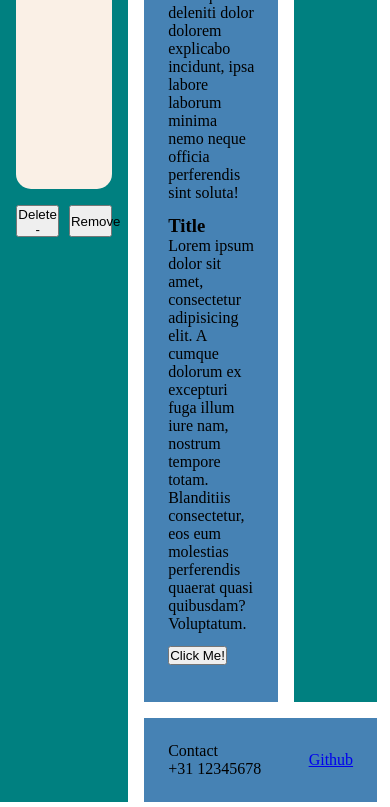
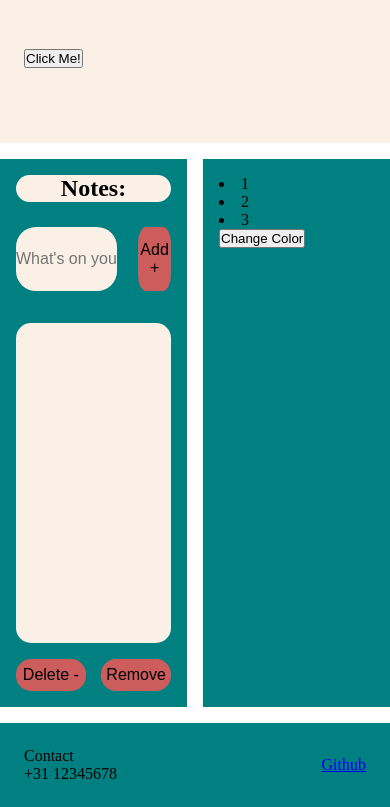
Before and after one commit to MischaSasse/schoolTechSupport, a website: page damien/index.html in a window 390 px wide. Shown: the part 410-1217 px from the top of the page. Drawn offline with Linux system fonts and the light colour scheme.

Commit message:
Fixed JS function and added more CSS styling

```diff
--- a/damien/damien.css
+++ b/damien/damien.css
@@ -17,7 +17,7 @@ body{
 
 header{
     grid-area: header;
-    background-color: steelblue;
+    background-color: teal;
     display: flex;
     justify-content: space-between;
     align-items: center;
@@ -50,13 +50,12 @@ header{
     text-align: center;
     background-color: linen;
     border-radius: 15px;
-    margin-bottom: 10px;
+    margin-bottom: 25px;
 }
 #input1 {
     height: 4rem;
     width: 65%;
     font-size: 1rem;
-    margin: 10px 5px 0px 0px;
     border-radius: 20px;
     border: none;
 }
@@ -67,13 +66,17 @@ header{
     align-items: center;
 }
 
+#input1 {
+    background-color: linen;
+}
+
 #addButton {
     width: calc(30% - 0.85rem);
     height: 4rem;
     border-radius: 25%;
     border: none;
     font-size: 1rem;
-    background-color: steelblue;
+    background-color: indianred;
 }
 
 .buttons {
@@ -81,24 +84,27 @@ header{
     display: flex;
     justify-content: space-between;
 }
-#deleteButton {
+
+
+#deleteButton, #removeButton {
     width: 45%;
     height: 2rem;
+    border-radius: 15px;
+    border: none;
+    font-size: 1rem;
+    background-color: indianred;
 }
-#removeButton {
-    width: 45%;
-    height: 2rem;
 
-}
 .notes1 {
     margin-top: 2rem;
     height: 20rem;
     background-color: linen;
     border-radius: 15px;
+    overflow: scroll;
 }
 main {
     grid-area: main;
-    background-color: steelblue;
+    background-color: linen;
     padding: 1.5rem;
 }
 
@@ -118,6 +124,25 @@ footer {
     justify-content: space-between;
     align-items: center;
     grid-area: footer;
-    background-color: steelblue;
+    background-color: teal;
     padding: 1.5rem;
 }
+
+@media screen and (max-width: 1000px) {
+    body {
+        grid-template: "header header header" 0.1fr
+                   "aside1 main aside2" 1fr
+                   "aside1 footer footer" 0.1fr
+                    / 0.2fr 0.6fr 0.2fr;
+    }
+}
+@media screen and (max-width: 800px) {
+    body {
+        grid-template: "header header" 0.1fr
+                       "main main" 1fr
+                       "aside1 aside2" 0.5fr
+                       "footer footer" 0.1fr
+        / 0.5fr 0.5fr;
+
+    }
+}
--- a/damien/damien.js
+++ b/damien/damien.js
@@ -16,7 +16,7 @@ function storeInput() {
     const input = document.getElementById("input1");
     const value = input.value;
     // console.log(list);
-    if(list.length >= 10) {
+    if(list.length == 10) {
         return //msNote: added return, the moment the array hits 10, nothing else will happen
     }
 
```
